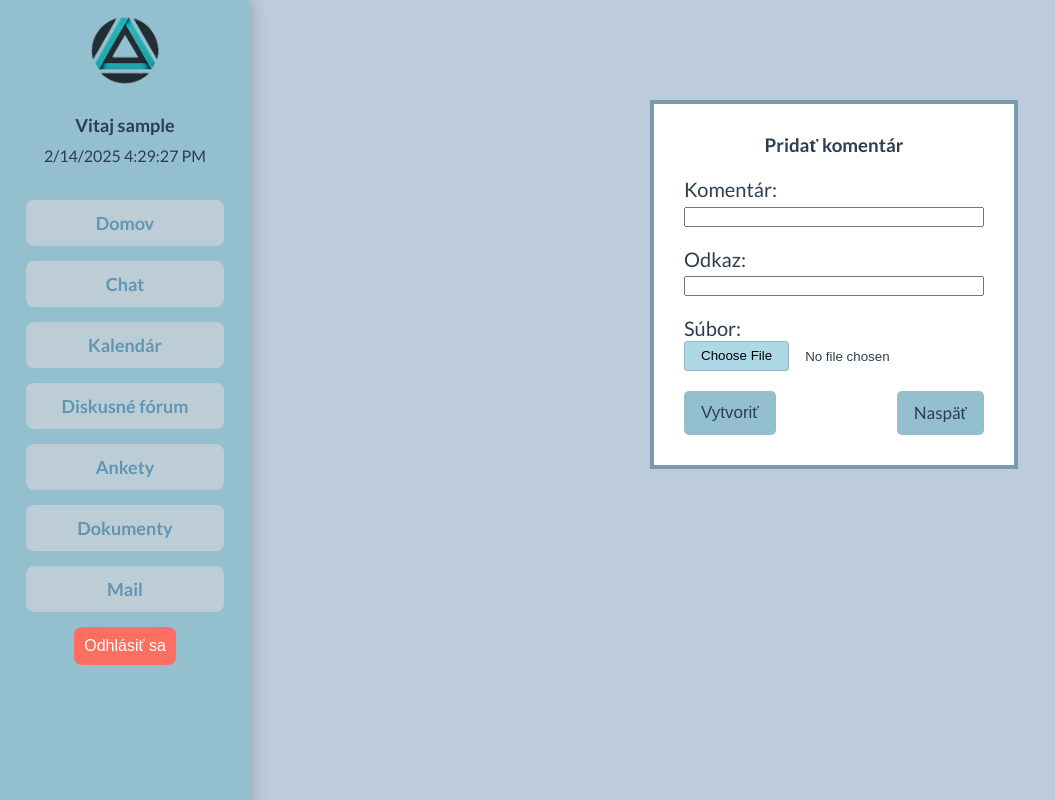
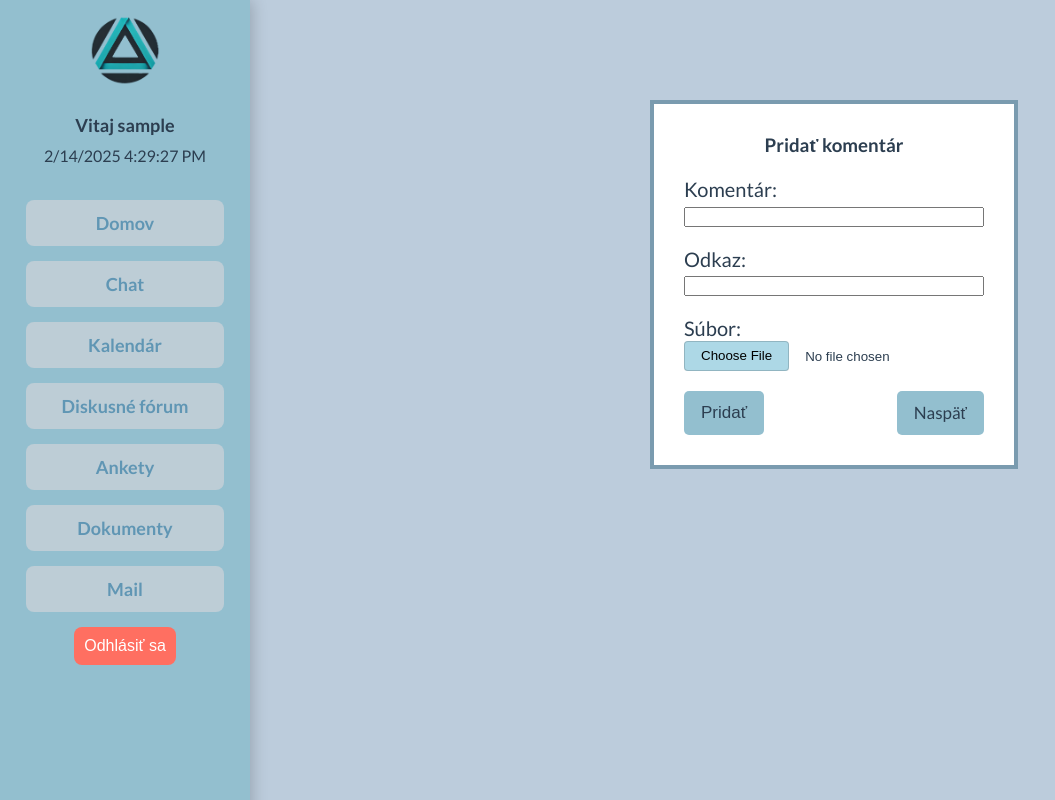
Before and after one commit to Agresor1986/intranet, a Django app: page /forum/1/addInDiscussion/ in a window 1280 px wide. Shown: the whole page, without its empty margins (0-1055 px from the left). Run offline with Django 5.2, Linux system fonts and the light colour scheme; a user stored in the database is signed in; tables that the repository leaves empty hold one stand-in row (values such as "Sample post"); data that the repository does not hold is empty.

Commit message:
Changed button title

```diff
--- a/templates/addInDiscussion.html
+++ b/templates/addInDiscussion.html
@@ -91,7 +91,7 @@
                 <p>{{ form.file.label_tag }} {{ form.file }}</p>
             </div>
             <div class="button-container">
-                <input type="submit" class="btn btn-success" value="Vytvoriť">
+                <input type="submit" class="btn btn-success" value="Pridať">
                 <a class="btn btn-frm" href="{% url 'forum' %}">Naspäť</a>
             </div>
         </form>
```
